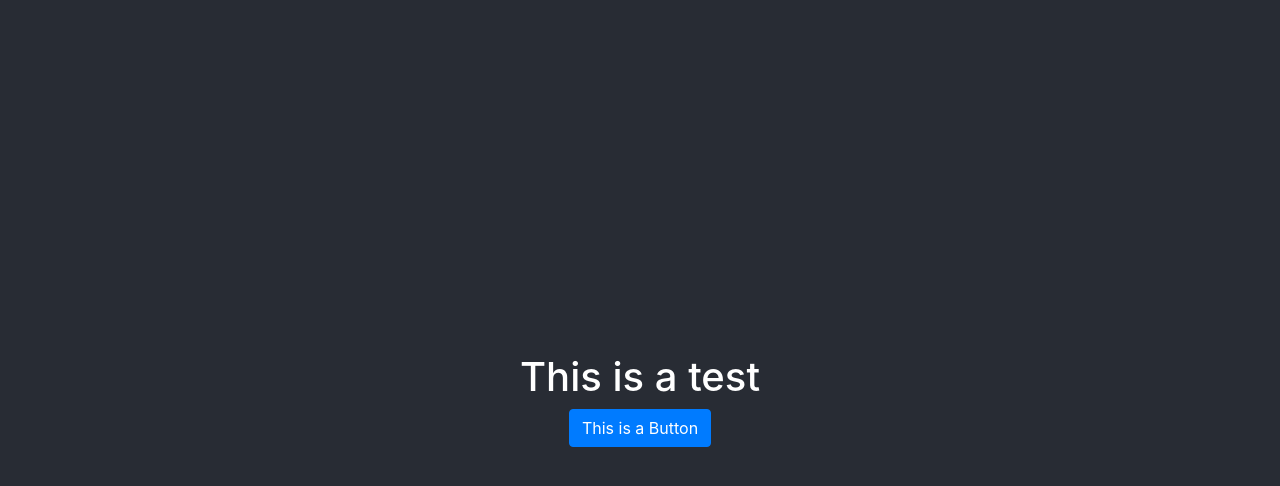
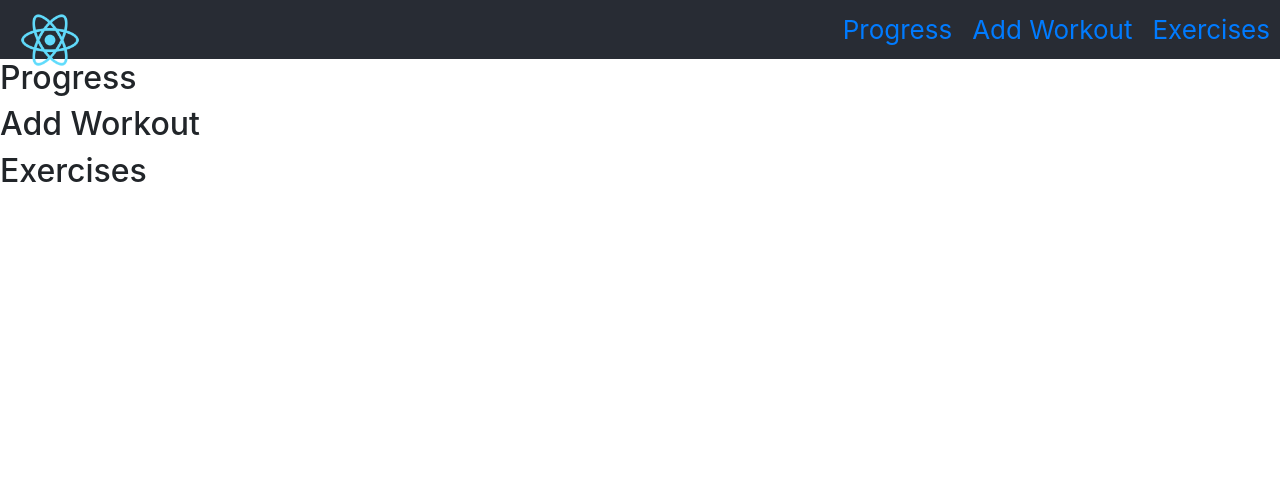
Before and after one commit to jawdinmorris/fitnessTracker, a React (Create React App) app: page / in a window 1280 px wide. Shown: the top 486 px of the page. Built offline with nearby package versions, Linux system fonts and the light colour scheme.

Commit message:
main structure and nav

```diff
--- a/src/App.css
+++ b/src/App.css
@@ -1,38 +1,36 @@
 .App {
-  text-align: center;
+  /* text-align: center; */
 }
 
-.App-logo {
-  height: 40vmin;
-  pointer-events: none;
-}
-
-@media (prefers-reduced-motion: no-preference) {
-  .App-logo {
-    animation: App-logo-spin infinite 20s linear;
-  }
+.logo {
+  max-height: 10vh;
+  padding: 10px;
+  position: absolute;
+  left: 10px;
+  margin: 0 auto;
 }
 
 .App-header {
   background-color: #282c34;
-  min-height: 100vh;
-  display: flex;
-  flex-direction: column;
-  align-items: center;
-  justify-content: center;
+  max-height: 20vh;
+  align-items: right;
+  justify-content: right;
   font-size: calc(10px + 2vmin);
   color: white;
+  display: flex;
 }
 
-.App-link {
-  color: #61dafb;
+header > nav > ul {
+  color: red;
+  list-style-type: none;
+  margin: 0;
+  padding: 0;
+  display: flex;
+  flex-direction: row-reverse;
 }
 
-@keyframes App-logo-spin {
-  from {
-    transform: rotate(0deg);
-  }
-  to {
-    transform: rotate(360deg);
-  }
+header > nav > ul > li {
+  margin: 0 auto;
+  display: inline;
+  padding: 10px;
 }
--- a/src/App.js
+++ b/src/App.js
@@ -1,5 +1,5 @@
 import React from "react";
-import logo from "./logo.svg";
+import logo from "./logo192.png";
 import Button from "react-bootstrap/Button";
 import "./App.css";
 
@@ -7,9 +7,30 @@ function App() {
   return (
     <div className="App">
       <header className="App-header">
-        <h1>This is a test</h1>
-        <Button>This is a Button</Button>
+        <img src={logo} alt="Logo" className="logo" />
+        <nav>
+          <ul>
+            <li>
+              <a href="#exercises">Exercises</a>
+            </li>
+            <li>
+              <a href="#add-workout">Add Workout</a>
+            </li>
+            <li>
+              <a href="#progress">Progress</a>
+            </li>
+          </ul>
+        </nav>
       </header>
+      <section id="progress">
+        <h2>Progress</h2>
+      </section>
+      <section id="add-workout">
+        <h2>Add Workout</h2>
+      </section>
+      <section id="exercises">
+        <h2>Exercises</h2>
+      </section>
     </div>
   );
 }
```
Also changed, not shown: src/logo192.png (added).
